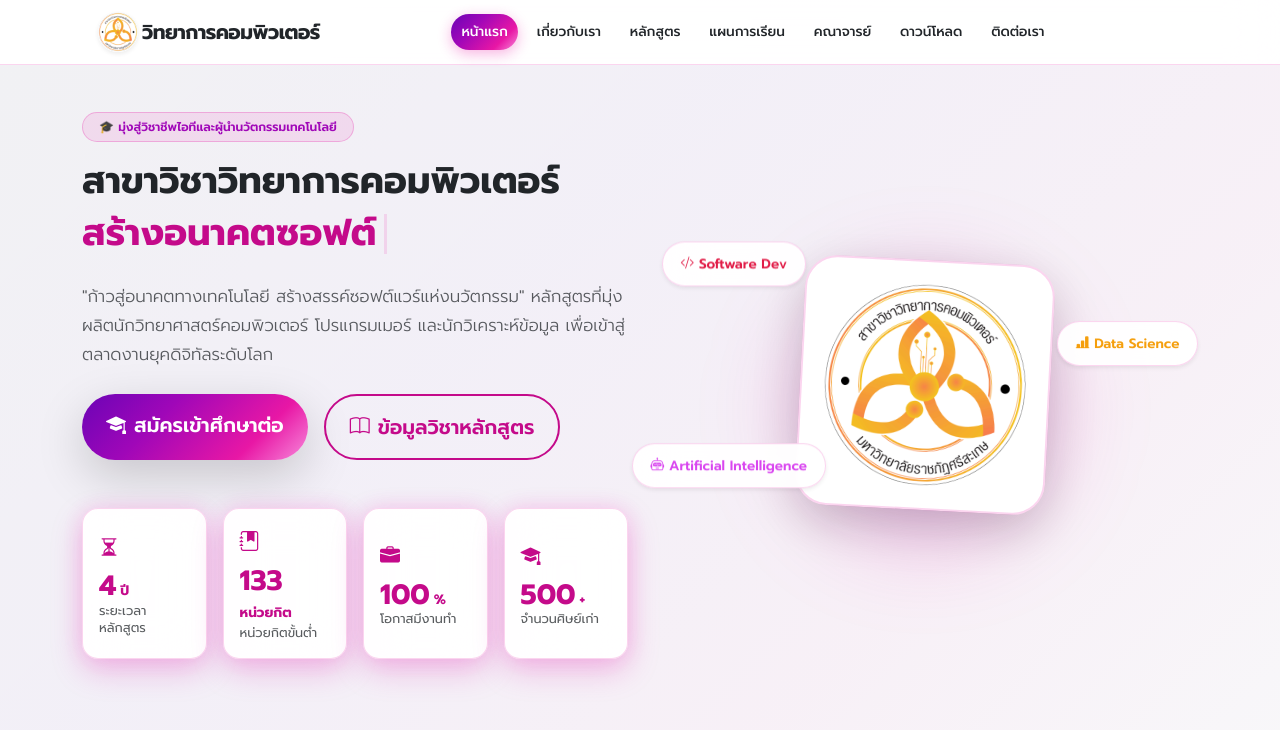
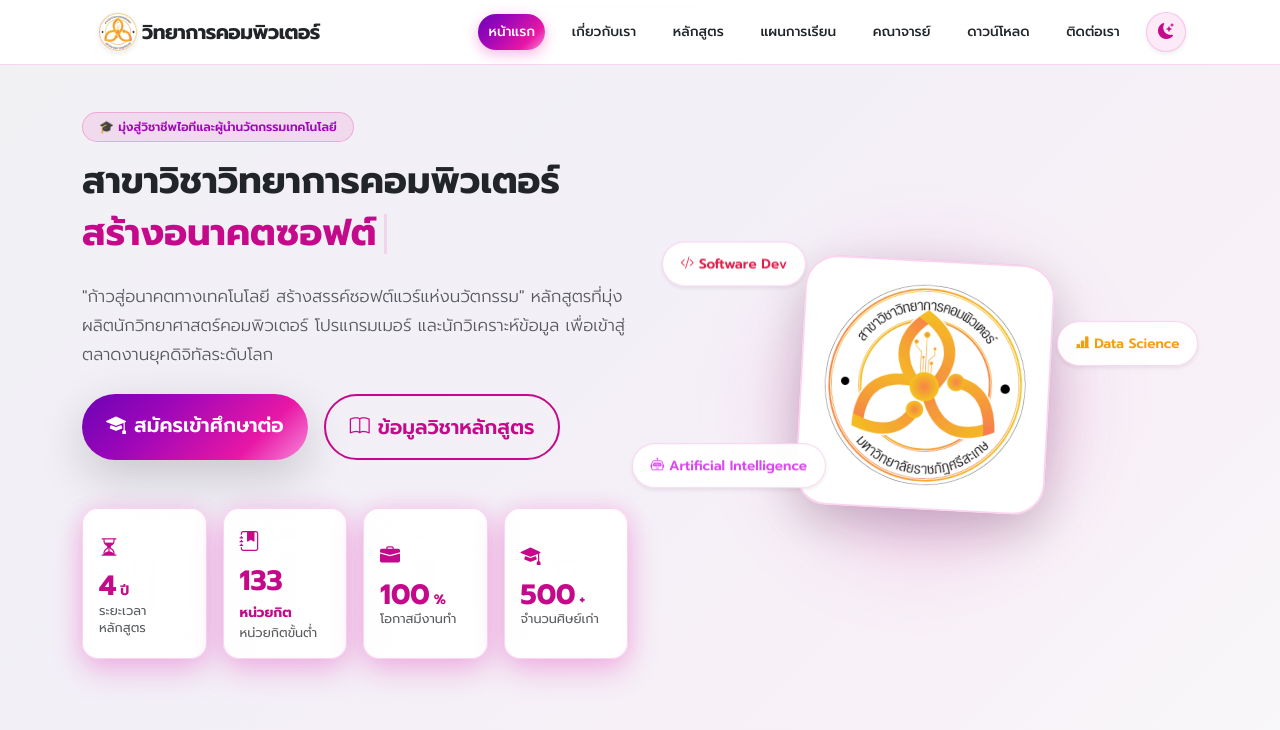
Before and after one commit to lnapoon/CS_project, a Django app: page / in a window 1280 px wide. Shown: the top 730 px of the page. Run offline with Django 5.2, Linux system fonts and the light colour scheme; some libraries are stand-ins or nearby versions.

Commit message:
Shift navbar menu to the right to balance empty space

```diff
--- a/templates/index.html
+++ b/templates/index.html
@@ -10,9 +10,9 @@
       <span class="brand-text text-dark fw-bold fs-5 ms-1" style="letter-spacing:-0.5px; white-space: nowrap;">วิทยาการคอมพิวเตอร์</span>
     </a>
 
-    <!-- Desktop Nav Links (Matching Original Website) -->
-    <nav class="d-none d-lg-block nav-menu">
-      <ul class="d-flex align-items-center gap-2 gap-xl-3.5 list-unstyled mb-0">
+    <!-- Desktop Nav Links (Shifted Right to Fill Empty Space) -->
+    <nav class="d-none d-lg-block nav-menu ms-auto me-lg-3">
+      <ul class="d-flex align-items-center gap-2 gap-xl-3 list-unstyled mb-0">
         <li><a href="#hero" class="nav-link-custom active">หน้าแรก</a></li>
         <li><a href="#about" class="nav-link-custom">เกี่ยวกับเรา</a></li>
         <li><a href="#features" class="nav-link-custom">หลักสูตร</a></li>
@@ -23,8 +23,12 @@
       </ul>
     </nav>
 
-    <!-- Right Controls: Mobile Menu Toggle only -->
+    <!-- Right Controls: Dark/Light Mode Switcher & Mobile Toggle -->
     <div class="d-flex align-items-center gap-2 flex-shrink-0">
+      <button type="button" class="btn btn-theme-toggle rounded-circle shadow-sm" id="themeToggleBtn" aria-label="Toggle dark/light mode">
+        <i class="bi bi-moon-stars-fill" id="themeIcon"></i>
+      </button>
+
       <!-- Mobile/Tablet Nav Toggle -->
       <button class="btn btn-mobile-toggle d-lg-none p-2 rounded-circle border-0 text-body" type="button" id="mobileMenuBtn" aria-label="Toggle Navigation Menu">
         <i class="bi bi-list fs-2"></i>
```
